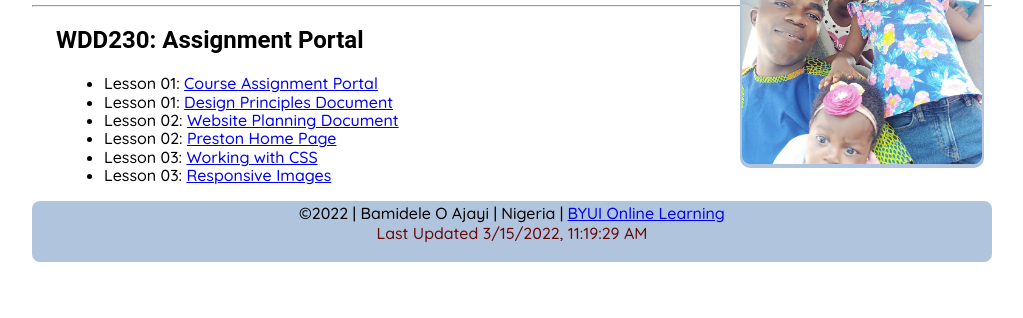
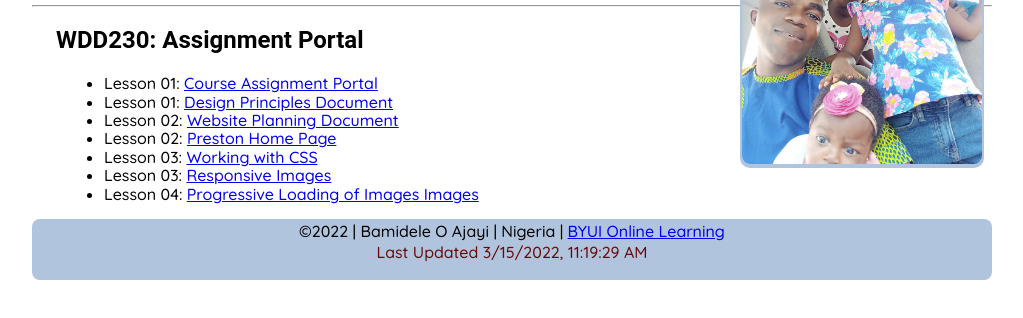
Before and after one commit to baajayi/baajayi.github.io, a plain HTML site: page index.html in a window 1280 px wide. Shown: the part 86-404 px from the top of the page, without its empty margins (128-1151 px from the left). Drawn offline with Linux system fonts and the light colour scheme.

Commit message:
adding lesson4

```diff
--- a/index.html
+++ b/index.html
@@ -28,7 +28,7 @@
     <li>Lesson 02: <a href="weather/preston.html">Preston Home Page</a></li>
     <li>Lesson 03: <a href="weather/preston.html">Working with CSS</a></li>
     <li>Lesson 03: <a href="weather/preston.html">Responsive Images</a></li>
-
+    <li>Lesson 04: <a href="lesson4/lazyload.html">Progressive Loading of Images Images</a></li>
 </ul>
 
         <footer>
```
